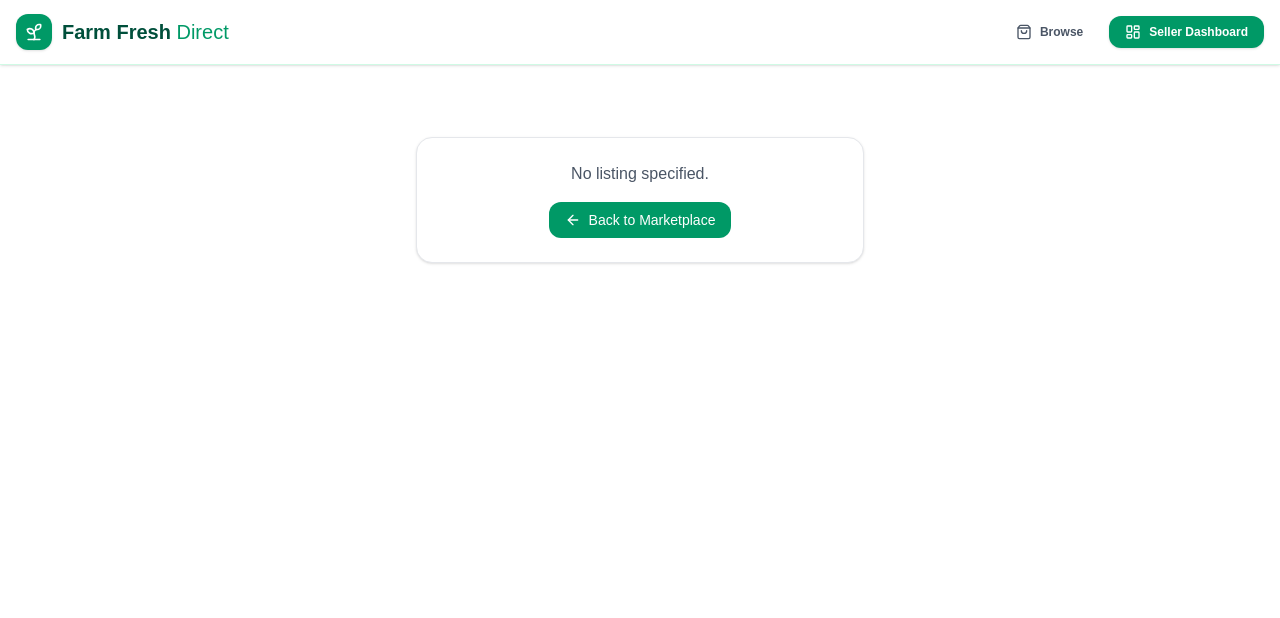
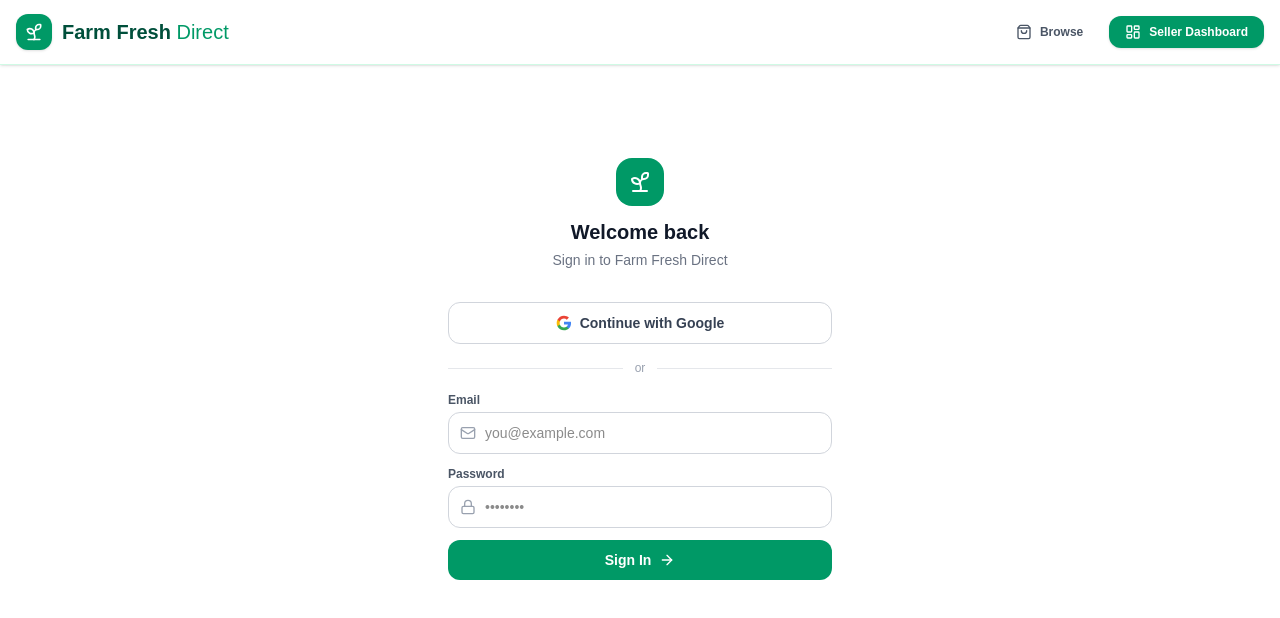
Before and after one commit to cruzin-ui/farm-fresh, a Next.js app: page /login in a window 1280 px wide. Shown: the top 618 px of the page. Built offline with nearby package versions, Linux system fonts and the light colour scheme; no server answers.

Commit message:
Fix login issues

```diff
--- a/app/api/checkout/route.ts
+++ b/app/api/checkout/route.ts
@@ -14,10 +14,14 @@
 export async function POST(request: Request) {
   try {
     const body = await request.json();
-    const { sourceId, listingId, quantity, grandTotal } = body;
+    const { sourceId, listingId, quantity, grandTotal, buyerId } = body;
 
     if (!sourceId || !grandTotal) {
       return NextResponse.json({ error: 'Missing required payment parameters.' }, { status: 400 });
+    }
+
+    if (!buyerId) {
+      return NextResponse.json({ error: 'You must be signed in to complete checkout.' }, { status: 401 });
     }
 
     // Generate unique pickup verification code
@@ -48,6 +52,7 @@
       .from('orders')
       .insert([
         {
+          buyer_id: buyerId,
           listing_id: listingId || null,
           quantity: quantity || 1,
           total_price: grandTotal,
--- a/app/login/page.tsx
+++ b/app/login/page.tsx
@@ -1,265 +1,173 @@
 'use client';
 
-import { useState, useEffect, Suspense } from 'react';
+import { useState, Suspense } from 'react';
 import { useRouter, useSearchParams } from 'next/navigation';
-import Script from 'next/script';
-import Link from 'next/link';
-import { ShoppingBag, CreditCard, Lock, ArrowRight, ArrowLeft, ShieldCheck } from 'lucide-react';
+import { Sprout, Mail, Lock, ArrowRight, AlertCircle } from 'lucide-react';
 import { supabase } from '@/lib/supabaseClient';
 
-declare global {
-  interface Window {
-    Square?: any;
-  }
-}
-
-function CheckoutContent() {
+function LoginContent() {
   const router = useRouter();
   const searchParams = useSearchParams();
-  const listingId = searchParams.get('id');
 
-  const [listing, setListing] = useState<any>(null);
-  const [loadingListing, setLoadingListing] = useState(true);
-  const [fetchError, setFetchError] = useState<string | null>(null);
+  const redirectTarget =
+    searchParams.get('redirect') || searchParams.get('next') || '/dashboard';
 
-  const [quantity, setQuantity] = useState(1);
-  const [loadingPayment, setLoadingPayment] = useState(false);
-  const [card, setCard] = useState<any>(null);
-  const [squareLoaded, setSquareLoaded] = useState(false);
+  const [email, setEmail] = useState('');
+  const [password, setPassword] = useState('');
+  const [loading, setLoading] = useState(false);
+  const [googleLoading, setGoogleLoading] = useState(false);
+  const [error, setError] = useState<string | null>(null);
 
-  // 1. Fetch listing details from Supabase using 'produce_listings' table
-  useEffect(() => {
-    async function fetchListing() {
-      if (!listingId) {
-        setFetchError('No listing specified.');
-        setLoadingListing(false);
-        return;
-      }
-
-      try {
-        const { data, error } = await supabase
-          .from('produce_listings')
-          .select('*')
-          .eq('id', listingId)
-          .single();
-
-        if (error) throw error;
-        setListing(data);
-      } catch (err: any) {
-        console.error('Error fetching listing:', err);
-        setFetchError(err.message || 'Failed to load produce details.');
-      } finally {
-        setLoadingListing(false);
-      }
-    }
-
-    fetchListing();
-  }, [listingId]);
-
-  // 2. Initialize Square Web SDK Card Container
-  const initializeSquareCard = async () => {
-    if (!window.Square) return;
+  const handleEmailLogin = async (e: React.FormEvent) => {
+    e.preventDefault();
+    setError(null);
+    setLoading(true);
 
     try {
-      const payments = window.Square.payments(
-        process.env.NEXT_PUBLIC_SQUARE_APPLICATION_ID!,
-        process.env.NEXT_PUBLIC_SQUARE_LOCATION_ID!
-      );
-      const cardInstance = await payments.card();
-      await cardInstance.attach('#square-card-container');
-      setCard(cardInstance);
-      setSquareLoaded(true);
-    } catch (e) {
-      console.error('Failed to attach Square Card element:', e);
+      const { error: signInError } = await supabase.auth.signInWithPassword({
+        email,
+        password,
+      });
+
+      if (signInError) throw signInError;
+
+      router.push(redirectTarget);
+    } catch (err: any) {
+      setError(err.message || 'Failed to sign in. Please check your credentials.');
+    } finally {
+      setLoading(false);
     }
   };
 
-  useEffect(() => {
-    if (!loadingListing && window.Square && !card) {
-      initializeSquareCard();
-    }
-  }, [loadingListing]);
-
-  // Calculations
-  const itemPrice = listing?.price ? Number(listing.price) : 0;
-  const subtotal = itemPrice * quantity;
-  const buyerFeeRate = 0.05; // 5% buyer platform fee
-  const buyerFee = Number((subtotal * buyerFeeRate).toFixed(2));
-  const grandTotal = Number((subtotal + buyerFee).toFixed(2));
-
-  // 3. Handle Square Payment submission
-  const handlePayment = async (e: React.FormEvent) => {
-    e.preventDefault();
-    if (!card) return;
-
-    setLoadingPayment(true);
+  const handleGoogleLogin = async () => {
+    setError(null);
+    setGoogleLoading(true);
 
     try {
-      const result = await card.tokenize();
-      if (result.status !== 'OK') {
-        throw new Error(result.errors?.[0]?.message || 'Card tokenization failed');
-      }
+      const callbackUrl = `${window.location.origin}/auth/callback?next=${encodeURIComponent(
+        redirectTarget
+      )}`;
 
-      const response = await fetch('/api/checkout', {
-        method: 'POST',
-        headers: { 'Content-Type': 'application/json' },
-        body: JSON.stringify({
-          sourceId: result.token,
-          listingId: listing.id,
-          quantity,
-          subtotal,
-          buyerFee,
-          grandTotal,
-        }),
+      const { error: oauthError } = await supabase.auth.signInWithOAuth({
+        provider: 'google',
+        options: {
+          redirectTo: callbackUrl,
+        },
       });
 
-      const data = await response.json();
-      if (!response.ok) throw new Error(data.error);
-
-      router.push(`/orders/confirmation?orderId=${data.orderId}&code=${data.code}`);
+      if (oauthError) throw oauthError;
+      // Browser will redirect to Google, then back to /auth/callback?next=...
     } catch (err: any) {
-      alert(err.message || 'Payment processing failed.');
-    } finally {
-      setLoadingPayment(false);
+      setError(err.message || 'Failed to sign in with Google.');
+      setGoogleLoading(false);
     }
   };
 
-  if (loadingListing) {
-    return (
-      <div className="min-h-[50vh] flex flex-col items-center justify-center space-y-3">
-        <div className="w-8 h-8 border-4 border-emerald-600 border-t-transparent rounded-full animate-spin"></div>
-        <p className="text-sm font-medium text-gray-600">Loading produce checkout...</p>
-      </div>
-    );
-  }
+  return (
+    <div className="min-h-[70vh] flex items-center justify-center px-4 py-12">
+      <div className="w-full max-w-sm">
+        <div className="flex flex-col items-center mb-8">
+          <div className="w-12 h-12 bg-emerald-600 rounded-2xl flex items-center justify-center mb-3">
+            <Sprout className="w-6 h-6 text-white" />
+          </div>
+          <h1 className="text-xl font-bold text-gray-900">Welcome back</h1>
+          <p className="text-sm text-gray-500 mt-1">Sign in to Farm Fresh Direct</p>
+        </div>
 
-  if (fetchError || !listing) {
-    return (
-      <div className="max-w-md mx-auto my-12 p-6 bg-white border rounded-2xl text-center space-y-4 shadow-sm">
-        <p className="text-gray-600">{fetchError || 'Produce listing not found.'}</p>
-        <Link
-          href="/browse"
-          className="inline-flex items-center gap-2 px-4 py-2 bg-emerald-600 text-white font-medium rounded-xl text-sm"
+        {error && (
+          <div className="mb-4 flex items-start gap-2 text-xs font-medium text-red-600 bg-red-50 border border-red-200 rounded-lg p-3">
+            <AlertCircle className="w-4 h-4 flex-shrink-0 mt-0.5" />
+            <span>{error}</span>
+          </div>
+        )}
+
+        <button
+          onClick={handleGoogleLogin}
+          disabled={googleLoading || loading}
+          className="w-full flex items-center justify-center gap-2 py-2.5 border border-gray-300 rounded-xl text-sm font-semibold text-gray-700 hover:bg-gray-50 disabled:opacity-50 transition-colors mb-4"
         >
-          <ArrowLeft className="w-4 h-4" /> Back to Marketplace
-        </Link>
-      </div>
-    );
-  }
+          <svg className="w-4 h-4" viewBox="0 0 24 24">
+            <path
+              fill="#4285F4"
+              d="M22.56 12.25c0-.78-.07-1.53-.2-2.25H12v4.26h5.92c-.26 1.37-1.04 2.53-2.21 3.31v2.77h3.57c2.08-1.92 3.28-4.74 3.28-8.09z"
+            />
+            <path
+              fill="#34A853"
+              d="M12 23c2.97 0 5.46-.98 7.28-2.66l-3.57-2.77c-.98.66-2.23 1.06-3.71 1.06-2.86 0-5.29-1.93-6.16-4.53H2.18v2.84C3.99 20.53 7.7 23 12 23z"
+            />
+            <path
+              fill="#FBBC05"
+              d="M5.84 14.09c-.22-.66-.35-1.36-.35-2.09s.13-1.43.35-2.09V7.07H2.18C1.43 8.55 1 10.22 1 12s.43 3.45 1.18 4.93l2.85-2.22.81-.62z"
+            />
+            <path
+              fill="#EA4335"
+              d="M12 5.38c1.62 0 3.06.56 4.21 1.64l3.15-3.15C17.45 2.09 14.97 1 12 1 7.7 1 3.99 3.47 2.18 7.07l3.66 2.84c.87-2.6 3.3-4.53 6.16-4.53z"
+            />
+          </svg>
+          Continue with Google
+        </button>
 
-  return (
-    <>
-      <Script
-        src={
-          process.env.NEXT_PUBLIC_SQUARE_ENVIRONMENT === 'production'
-            ? 'https://web.squarecdn.com/v1/square.js'
-            : 'https://sandbox.web.squarecdn.com/v1/square.js'
-        }
-        onLoad={initializeSquareCard}
-      />
+        <div className="flex items-center gap-3 my-4">
+          <div className="flex-1 h-px bg-gray-200" />
+          <span className="text-xs text-gray-400 font-medium">or</span>
+          <div className="flex-1 h-px bg-gray-200" />
+        </div>
 
-      <div className="max-w-3xl mx-auto px-4 py-8">
-        <Link href="/browse" className="inline-flex items-center gap-1.5 text-xs text-gray-500 hover:text-emerald-600 mb-4 font-medium">
-          <ArrowLeft className="w-3.5 h-3.5" /> Back to Produce
-        </Link>
-
-        <h1 className="text-2xl font-bold text-gray-900 mb-6 flex items-center gap-2">
-          <ShoppingBag className="w-6 h-6 text-emerald-600" />
-          Checkout & Complete Reservation
-        </h1>
-
-        <div className="grid grid-cols-1 md:grid-cols-5 gap-8">
-          {/* Order Details Column */}
-          <div className="md:col-span-3 space-y-6">
-            <div className="bg-white border rounded-xl p-4 shadow-sm space-y-3">
-              <h2 className="text-xs font-semibold text-gray-500 uppercase tracking-wide">Produce Selection</h2>
-              <div className="flex justify-between items-start pt-1">
-                <div>
-                  <h3 className="font-bold text-gray-900 text-lg">{listing.title}</h3>
-                  <p className="text-xs text-gray-500 mt-0.5">${itemPrice.toFixed(2)} per {listing.unit_type || 'unit'}</p>
-                </div>
-                <div className="flex items-center gap-2 bg-gray-50 border px-3 py-1.5 rounded-lg">
-                  <label className="text-xs text-gray-600 font-semibold">Qty:</label>
-                  <input
-                    type="number"
-                    min="1"
-                    max={listing.quantity_available || 99}
-                    value={quantity}
-                    onChange={(e) => setQuantity(Math.max(1, parseInt(e.target.value) || 1))}
-                    className="w-12 text-center text-sm font-bold bg-white border rounded"
-                  />
-                </div>
-              </div>
-            </div>
-
-            {/* Financial Totals */}
-            <div className="bg-emerald-50/70 border border-emerald-200 rounded-xl p-5 space-y-3 text-sm">
-              <div className="flex justify-between items-center text-gray-700">
-                <span>Produce Subtotal:</span>
-                <span className="font-semibold">${subtotal.toFixed(2)}</span>
-              </div>
-              <div className="flex justify-between items-center text-gray-700">
-                <span>Platform & Processing Fee (5%):</span>
-                <span className="font-semibold">${buyerFee.toFixed(2)}</span>
-              </div>
-              <div className="flex justify-between items-center font-bold text-lg text-emerald-950 border-t border-emerald-200 pt-2">
-                <span>Total Due Today (100% Online):</span>
-                <span>${grandTotal.toFixed(2)}</span>
-              </div>
-              <div className="flex justify-between items-center text-xs font-semibold text-emerald-800 bg-white border px-3 py-2 rounded-lg">
-                <span className="flex items-center gap-1">
-                  <ShieldCheck className="w-4 h-4 text-emerald-600" /> Balance Due at Farm Stand:
-                </span>
-                <span>$0.00 (Pre-Paid)</span>
-              </div>
+        <form onSubmit={handleEmailLogin} className="space-y-3">
+          <div>
+            <label className="text-xs font-semibold text-gray-600 mb-1 block">Email</label>
+            <div className="relative">
+              <Mail className="w-4 h-4 text-gray-400 absolute left-3 top-1/2 -translate-y-1/2" />
+              <input
+                type="email"
+                required
+                value={email}
+                onChange={(e) => setEmail(e.target.value)}
+                placeholder="you@example.com"
+                className="w-full pl-9 pr-3 py-2.5 border border-gray-300 rounded-xl text-sm focus:ring-2 focus:ring-emerald-500 focus:border-emerald-500 outline-none"
+              />
             </div>
           </div>
 
-          {/* Square Card Payment Form */}
-          <div className="md:col-span-2">
-            <form onSubmit={handlePayment} className="bg-white border rounded-xl p-5 shadow-sm space-y-4 sticky top-6">
-              <h2 className="font-bold text-gray-900 text-base flex items-center gap-1.5">
-                <CreditCard className="w-5 h-5 text-emerald-600" />
-                Payment Details
-              </h2>
+          <div>
+            <label className="text-xs font-semibold text-gray-600 mb-1 block">Password</label>
+            <div className="relative">
+              <Lock className="w-4 h-4 text-gray-400 absolute left-3 top-1/2 -translate-y-1/2" />
+              <input
+                type="password"
+                required
+                value={password}
+                onChange={(e) => setPassword(e.target.value)}
+                placeholder="••••••••"
+                className="w-full pl-9 pr-3 py-2.5 border border-gray-300 rounded-xl text-sm focus:ring-2 focus:ring-emerald-500 focus:border-emerald-500 outline-none"
+              />
+            </div>
+          </div>
 
-              <div className="min-h-[100px] border rounded-lg p-2 bg-gray-50">
-                <div id="square-card-container"></div>
-                {!squareLoaded && (
-                  <p className="text-xs text-gray-400 text-center py-4">Loading secure Square card form...</p>
-                )}
-              </div>
-
-              <button
-                type="submit"
-                disabled={loadingPayment || !squareLoaded}
-                className="w-full py-3 bg-emerald-600 hover:bg-emerald-700 disabled:bg-gray-300 text-white font-bold rounded-xl shadow-md transition-colors flex items-center justify-center gap-2 text-sm"
-              >
-                {loadingPayment ? 'Processing Payment...' : `Pay $${grandTotal.toFixed(2)} Now`}
-                <ArrowRight className="w-4 h-4" />
-              </button>
-
-              <div className="flex items-center justify-center gap-1 text-xs text-gray-400">
-                <Lock className="w-3.5 h-3.5" />
-                <span>Encrypted 256-bit Square Checkout</span>
-              </div>
-            </form>
-          </div>
-        </div>
+          <button
+            type="submit"
+            disabled={loading || googleLoading}
+            className="w-full py-2.5 bg-emerald-600 hover:bg-emerald-700 disabled:bg-gray-300 text-white font-semibold rounded-xl text-sm flex items-center justify-center gap-2 transition-colors mt-2"
+          >
+            {loading ? 'Signing in...' : 'Sign In'}
+            <ArrowRight className="w-4 h-4" />
+          </button>
+        </form>
       </div>
-    </>
+    </div>
   );
 }
 
-export default function CheckoutPage() {
+export default function LoginPage() {
   return (
-    <Suspense fallback={
-      <div className="min-h-[50vh] flex flex-col items-center justify-center space-y-3">
-        <div className="w-8 h-8 border-4 border-emerald-600 border-t-transparent rounded-full animate-spin"></div>
-        <p className="text-sm font-medium text-gray-600">Loading produce checkout...</p>
-      </div>
-    }>
-      <CheckoutContent />
+    <Suspense
+      fallback={
+        <div className="min-h-[70vh] flex items-center justify-center">
+          <div className="w-8 h-8 border-4 border-emerald-600 border-t-transparent rounded-full animate-spin"></div>
+        </div>
+      }
+    >
+      <LoginContent />
     </Suspense>
   );
 }
```
Also changed, not shown: app/checkout/page.tsx (+62 -21 lines).
